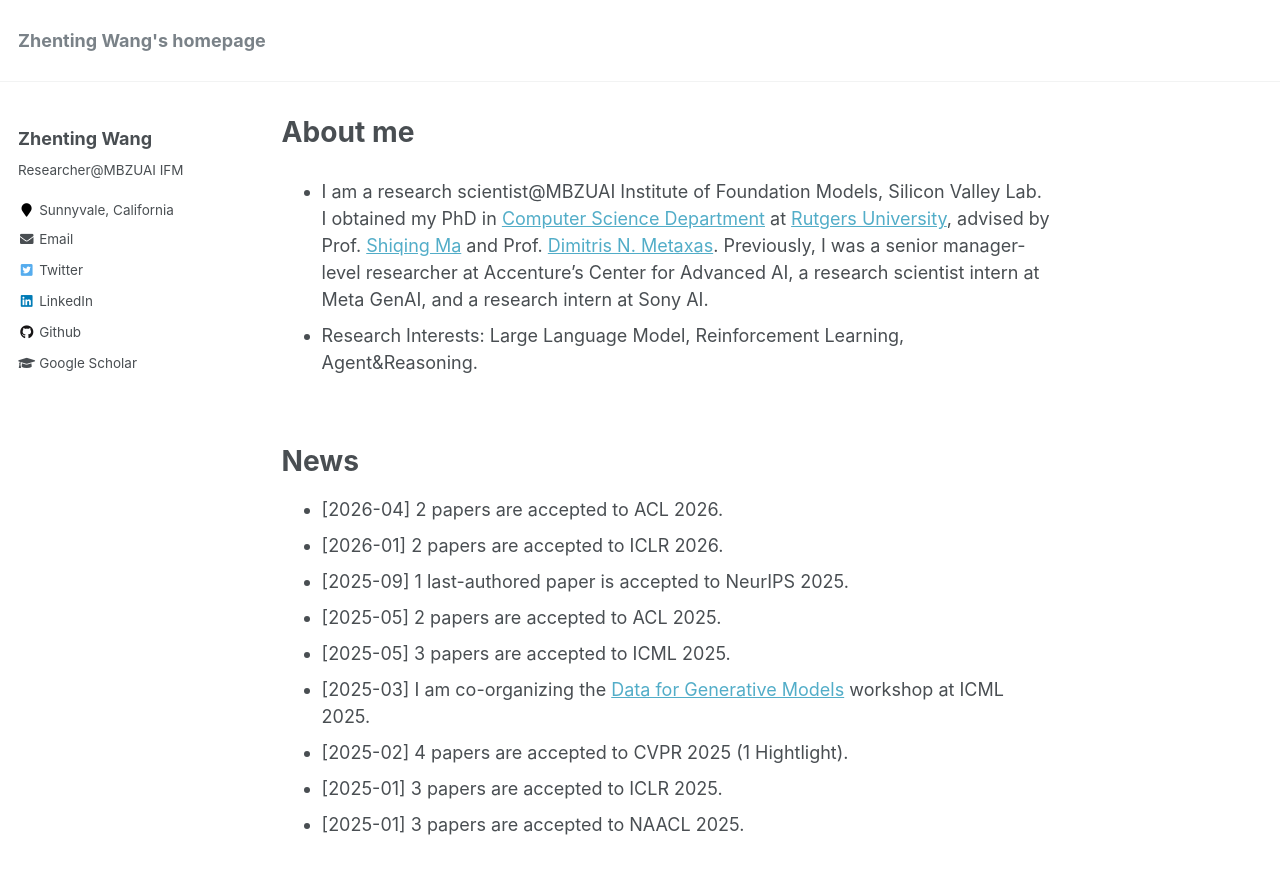
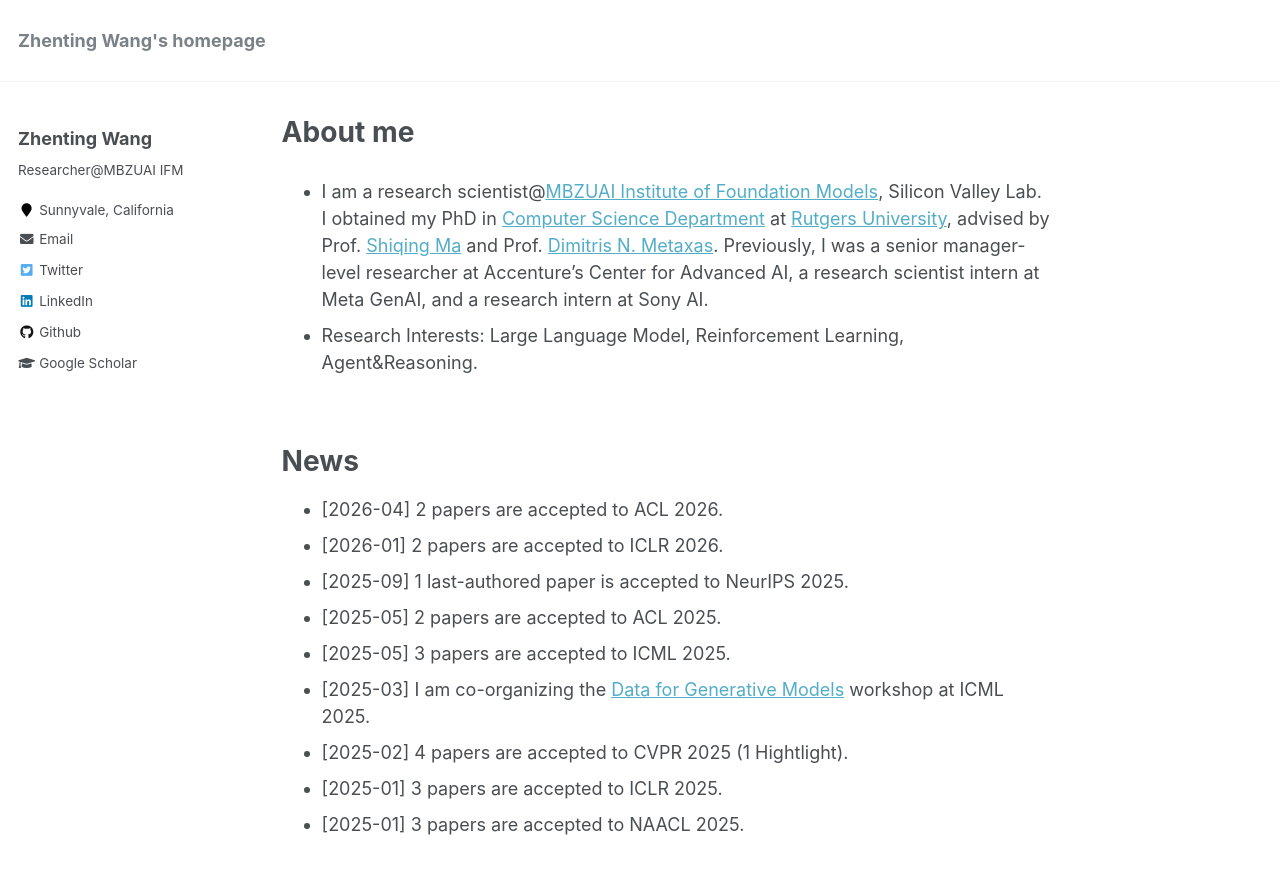
Before and after one commit to ZhentingWang/zhentingwang.github.io, a Jekyll site: the page built from _pages/about.md, in a window 1280 px wide and 900 px high. Shown: the top 874 px of the window. Built offline with Jekyll 4.4.1, drawn with Linux system fonts in a browser that asks for light colours; part of the change alters nothing that is shown.

```diff
--- a/_pages/about.md
+++ b/_pages/about.md
@@ -8,7 +8,7 @@ redirect_from:
   - /about.html
 ---
 
-* I am a research scientist@MBZUAI Institute of Foundation Models, Silicon Valley Lab. I obtained my PhD in [Computer Science Department](https://www.cs.rutgers.edu/) at [Rutgers University](https://www.rutgers.edu/), advised by Prof. [Shiqing Ma](https://people.cs.umass.edu/~shiqingma/) and Prof. [Dimitris N. Metaxas](https://people.cs.rutgers.edu/~dnm/). Previously, I was a senior manager-level researcher at Accenture’s Center for Advanced AI, a research scientist intern at Meta GenAI, and a research intern at Sony AI.
+* I am a research scientist@[MBZUAI Institute of Foundation Models](https://ifm.ai/), Silicon Valley Lab. I obtained my PhD in [Computer Science Department](https://www.cs.rutgers.edu/) at [Rutgers University](https://www.rutgers.edu/), advised by Prof. [Shiqing Ma](https://people.cs.umass.edu/~shiqingma/) and Prof. [Dimitris N. Metaxas](https://people.cs.rutgers.edu/~dnm/). Previously, I was a senior manager-level researcher at Accenture’s Center for Advanced AI, a research scientist intern at Meta GenAI, and a research intern at Sony AI.
 * Research Interests: Large Language Model, Reinforcement Learning, Agent&Reasoning.
 
 <br>
```
